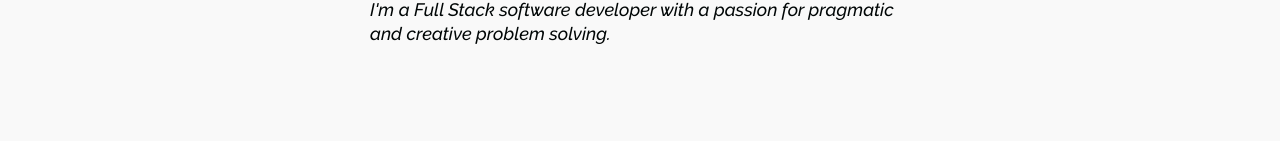
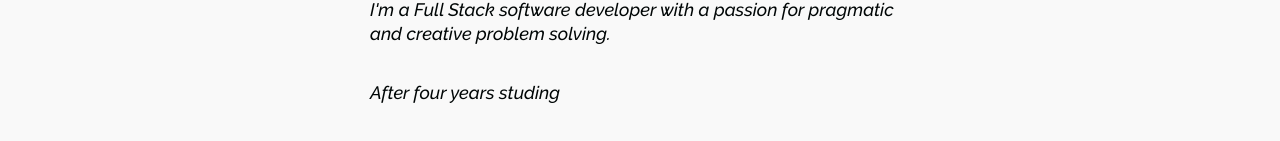
Before and after one commit to yamodah/Portfolio_Site, a React (Create React App) app: page / in a window 1280 px wide. Shown: the part 1019-1160 px from the top of the page. Built offline with nearby package versions, Linux system fonts and the light colour scheme; a web font is replaced by a local one.

Commit message:
info section no longer has general support for images but now has support for 3 text blocks

```diff
--- a/src/components/InfoElement/Data.js
+++ b/src/components/InfoElement/Data.js
@@ -5,11 +5,10 @@ export const homeObj = {
     lightTextDesc:true,
     topLine:"About Me",
     headline:"Hi I'm Yassine !",
-    description:"I'm a Full Stack software developer with a passion for pragmatic and creative problem solving.",
-    imgStart:true,
-    img:require("../../images/Image.jpeg"),
+    description:"I'm a Full Stack software developer with a passion for pragmatic \n and creative problem solving.",
+    description2:"After four years studing ",
+    description3:"",
     alt:"Me",
     dark:true,
-    primary:true,
     darkText:true,
 }
--- a/src/components/InfoElement/InfoElements.js
+++ b/src/components/InfoElement/InfoElements.js
@@ -26,13 +26,10 @@ font-family: 'Raleway', sans-serif;
 display:flex;
 align-items:flex-start;
 padding-top:8rem;
+flex-direction:column;
 `
 
-export const Column1 = styled.div`
-margin-bottom:15px;
-padding:0 15px;
-`
-export const Column2 = styled.div`
+export const Column = styled.div`
 margin-bottom:15px;
 padding:0 15px;
 `
--- a/src/components/InfoElement/index.js
+++ b/src/components/InfoElement/index.js
@@ -3,14 +3,11 @@ import {
   InfoContainer,
   InfoWrapper,
   InfoRow,
-  Column1,
-  Column2,
+  Column,
   TextWrapper,
   TopLine,
   Heading,
   Subtitle,
-  ImgWrap,
-  Img,
 } from "./InfoElements";
 const InfoSection = ({
   lightBg,
@@ -21,21 +18,23 @@ const InfoSection = ({
   headline,
   description,
   darkText,
-  img,
-  alt,
+  description2,
+  description3,
 }) => {
   return (
     <>
       <InfoContainer lightBg={lightBg} id={id}>
         <InfoWrapper>
-          <InfoRow imgStart={imgStart}>
-            <Column1>
+          <InfoRow >
+            <Column>
               <TextWrapper>
                 <TopLine>{topLine}</TopLine>
                 <Heading lightText={lightText}>{headline}</Heading>
                 <Subtitle darkText={darkText}>{description}</Subtitle>
+                <Subtitle darkText={darkText}>{description2}</Subtitle>
+                <Subtitle darkText={darkText}>{description3}</Subtitle>
               </TextWrapper>
-            </Column1>
+            </Column>
           </InfoRow>
         </InfoWrapper>
       </InfoContainer>
```
